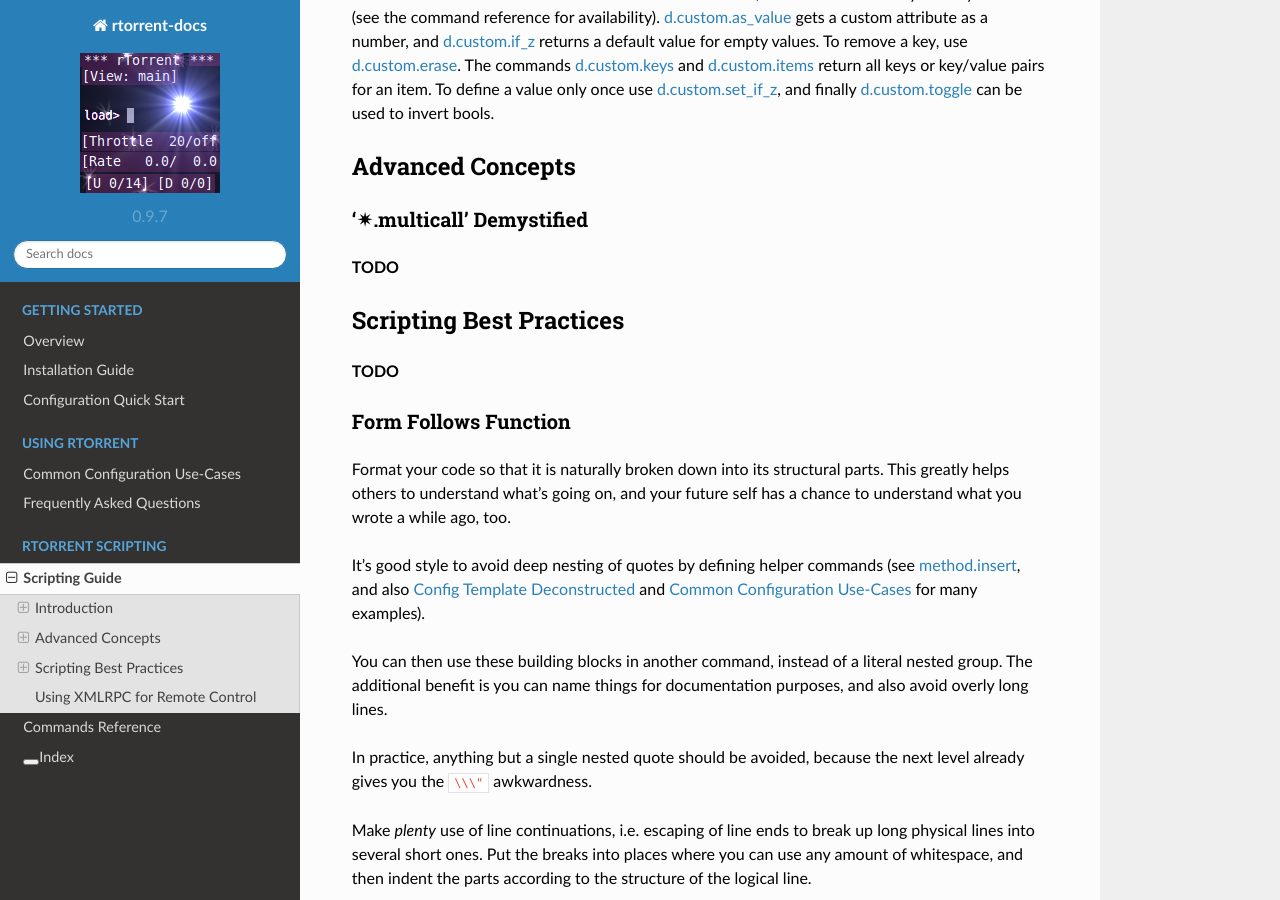
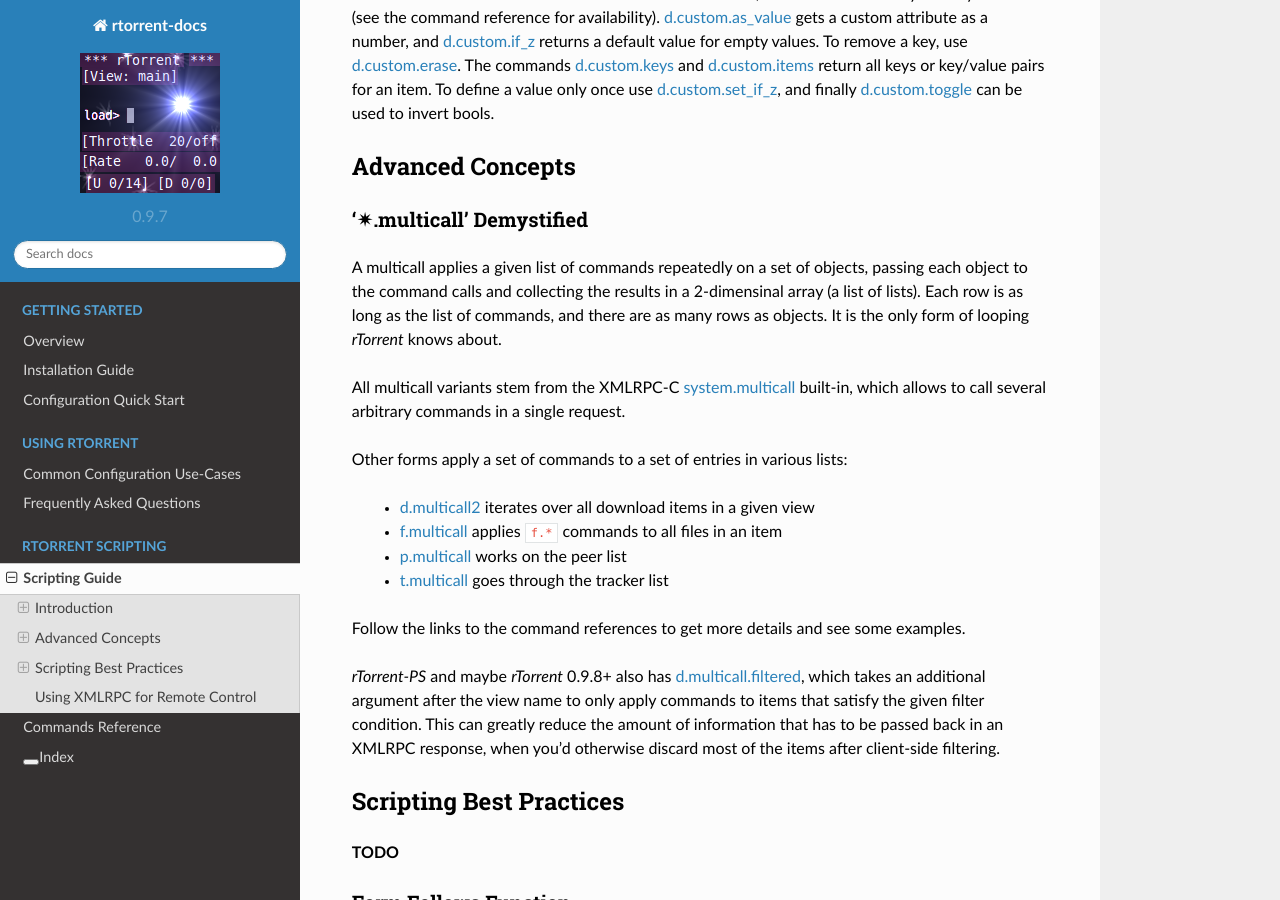
Before and after one commit to rtorrent-community/rtorrent-docs, a Sphinx documentation site: the page built from docs/scripting.rst, in a window 1280 px wide and 900 px high, scrolled down 4213 px. Built offline with Sphinx 7.4.7 and the Read the Docs theme 2.0.0, drawn with Linux system fonts in a browser that asks for light colours.

Commit message:
multicall details

```diff
--- a/docs/scripting.rst
+++ b/docs/scripting.rst
@@ -241,7 +241,31 @@ Advanced Concepts
 ‘✴.multicall’ Demystified
 ^^^^^^^^^^^^^^^^^^^^^^^^^
 
-**TODO**
+A multicall applies a given list of commands repeatedly on a set of objects,
+passing each object to the command calls and collecting the results in a 2-dimensinal array
+(a list of lists).
+Each row is as long as the list of commands,
+and there are as many rows as objects.
+It is the only form of looping `rTorrent` knows about.
+
+All multicall variants stem from the XMLRPC-C :term:`system.multicall` built-in,
+which allows to call several arbitrary commands in a single request.
+
+Other forms apply a set of commands to a set of entries in various lists:
+
+ * :term:`d.multicall2` iterates over all download items in a given view
+ * :term:`f.multicall` applies ``f.*`` commands to all files in an item
+ * :term:`p.multicall` works on the peer list
+ * :term:`t.multicall` goes through the tracker list
+
+Follow the links to the command references to get more details and see some examples.
+
+`rTorrent-PS` and maybe `rTorrent` 0.9.8+ also has :term:`d.multicall.filtered`,
+which takes an additional argument after the view name to only apply
+commands to items that satisfy the given filter condition.
+This can greatly reduce the amount of information that
+has to be passed back in an XMLRPC response,
+when you'd otherwise discard most of the items after client-side filtering.
 
 
 .. _best-practices:
```
